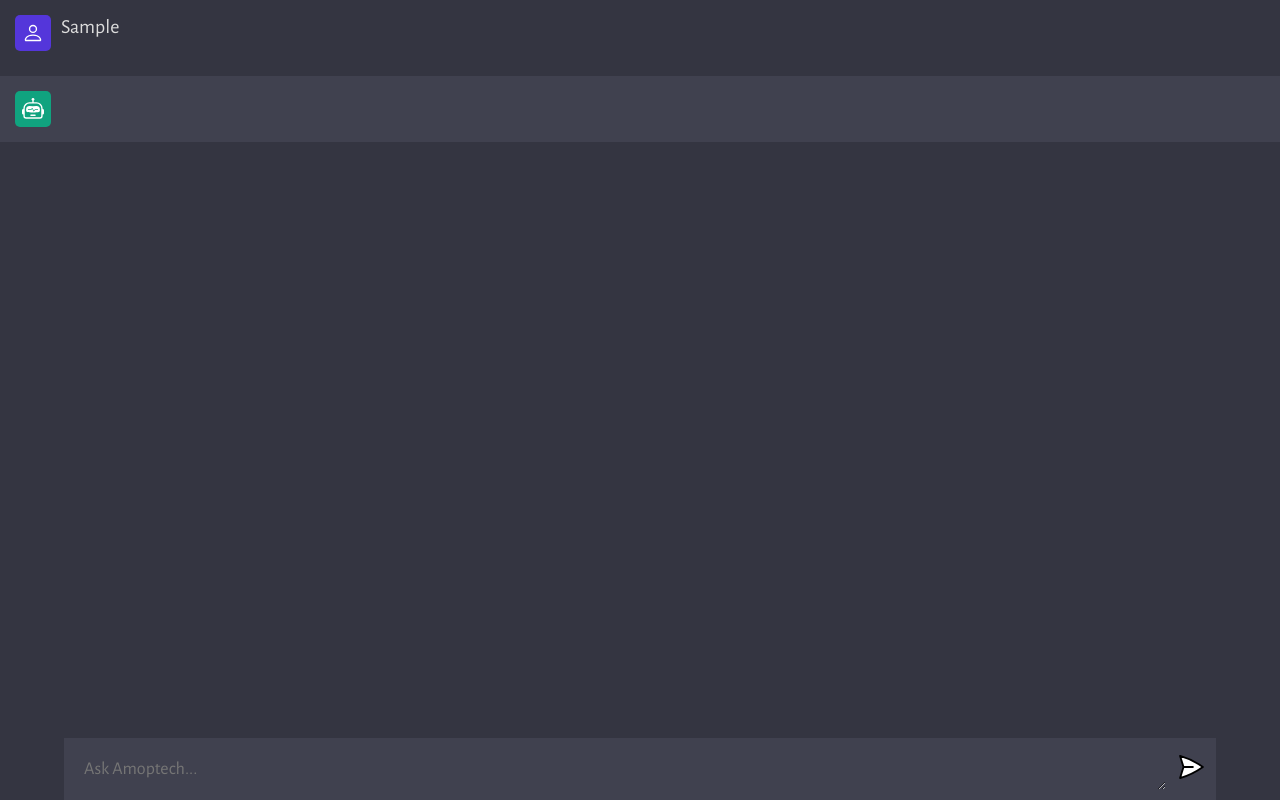
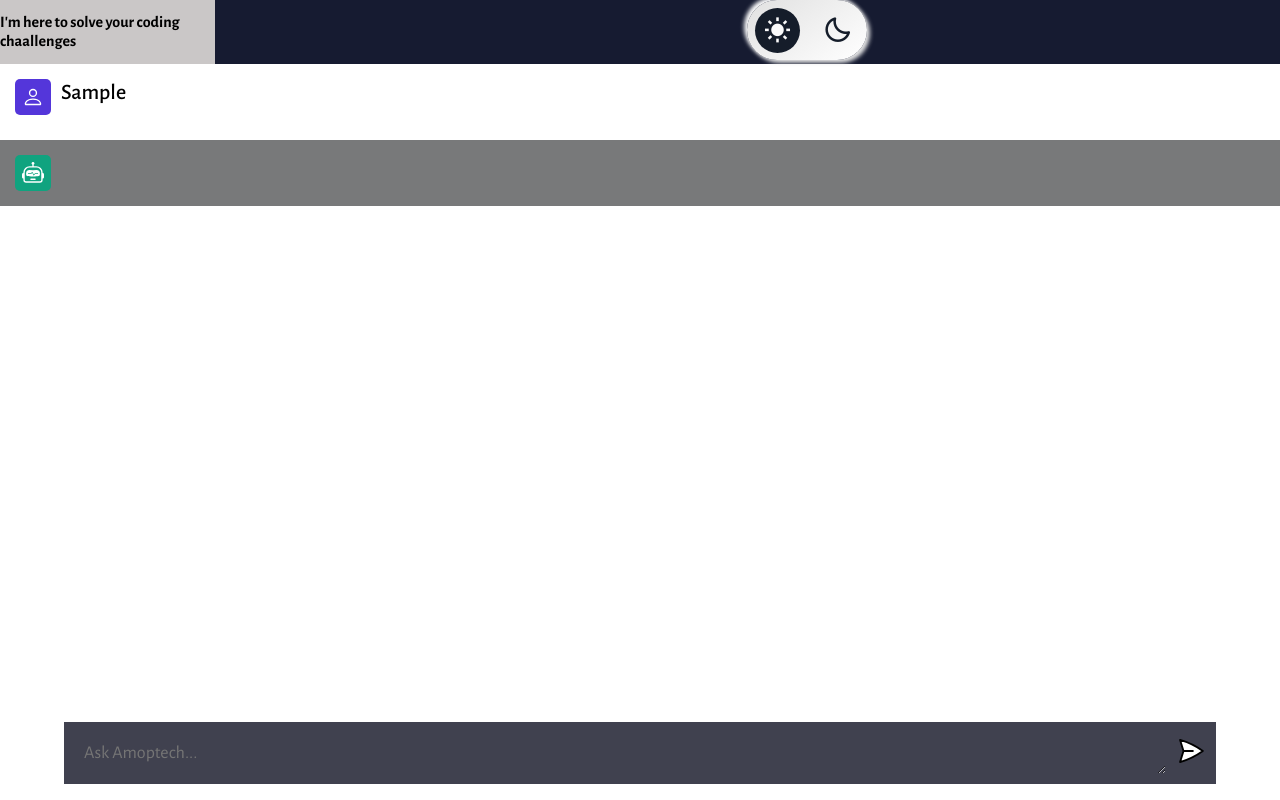
Before and after one commit to Alabere-coder/Amope, a website built with Vite: page client/index.html in a window 1280 px wide. Both pictures are taken after typing "Sample" into the empty fields and a click on the button 1191 px from the left and 769 px from the top of the page. Built offline with nearby package versions, Linux system fonts and the light colour scheme; no server answers.

Commit message:
nav added

```diff
--- a/client/index.html
+++ b/client/index.html
@@ -5,15 +5,27 @@
   <meta charset="UTF-8" />
   <link rel="icon" type="image/svg+xml" href="/EVEIcon.png" />
   <meta name="viewport" content="width=device-width, initial-scale=1.0" />
+  <link href="https://unpkg.com/boxicons@2.1.2/css/boxicons.min.css" rel="stylesheet">
   <link rel="stylesheet" href="/style.css">
   <title>AMOPTECH</title>
 </head>
 
 <body>
+  <nav class="light">
+    <h4>I'm here to solve your coding chaallenges</h4>
+    <div class="nav__container">
+
+      <input type="checkbox" id="toggle">
+      <label class="toggle" for="toggle">
+        <i class="bx bxs-sun"></i>
+        <i class="bx bx-moon"></i>
+        <span class="ball"></span>
+      </label>
+    </div>
+  </nav>
   <div id="app">
     <div id="chat__container"></div>
     <form action="">
-      <!-- <input type="text" name="prompt" placeholder="Ask Amoptech..." /> -->
       <textarea name="prompt" id="" cols="1" rows="1" placeholder="Ask Amoptech..."></textarea>
       <button type="submit"><img src="./assets/send.svg" /></button>
     </form>
--- a/client/main.js
+++ b/client/main.js
@@ -118,3 +118,18 @@ form.addEventListener('keyup', (e) => {
     handleSubmit(e)
   }
 })
+
+
+
+const body = document.querySelector("body");
+const toggle = document.querySelector("#toggle");
+const sunIcon = document.querySelector(".toggle .bxs-sun");
+const moonIcon = document.querySelector(".toggle .bx-moon");
+
+toggle.addEventListener("change", () => {
+
+  body.classList.toggle("dark");
+  sunIcon.className = sunIcon.className == "bx bxs-sun" ? "bx bx-sun" : "bx bxs-sun";
+  moonIcon.className = moonIcon.className == "bx bxs-moon" ? "bx bx-moon" : "bx bxs-moon";
+
+});
--- a/client/style.css
+++ b/client/style.css
@@ -7,14 +7,26 @@
   font-family: "Alegreya Sans", sans-serif;
 }
 
-body {
+/* body {
   background: #343541;
+} */
+
+.nav__container{
+  height: 4rem;
+  width: 100vw;
+  background: #161b31;
+}
+.nav__container h4 {
+  display: flex;
+  align-items: center;
+
+  padding: 10px;
 }
 
 #app {
   width: 100vw;
-  height: 100vh;
-  background: #343541;
+  height: 90vh;
+  /* background: #343541; */
 
   display: flex;
   flex-direction: column;
@@ -50,7 +62,8 @@ body {
 }
 
 .ai {
-  background: #40414F;
+  background: #78797a;
+  font-weight: 400;
 }
 
 .chat {
@@ -89,8 +102,9 @@ body {
 .message {
   flex: 1;
 
-  color: #dcdcdc;
-  font-size: 20px;
+  color: #000000;
+  font-size: 22px;
+  font-weight: 500;
 
   max-width: 100%;
   overflow-x: scroll;
@@ -149,101 +163,97 @@ form img {
 }
 
 
+nav {
 
-/* :root {
-  font-family: Inter, Avenir, Helvetica, Arial, sans-serif;
-  font-size: 16px;
-  line-height: 24px;
-  font-weight: 400;
-
-  color-scheme: light dark;
-  color: rgba(255, 255, 255, 0.87);
-  background-color: #242424;
-
-  font-synthesis: none;
-  text-rendering: optimizeLegibility;
-  -webkit-font-smoothing: antialiased;
-  -moz-osx-font-smoothing: grayscale;
-  -webkit-text-size-adjust: 100%;
+    display: flex;
+    align-items: center;
+    justify-content: center;
+    transition: .2s;
 }
 
-a {
-  font-weight: 500;
-  color: #646cff;
-  text-decoration: inherit;
-}
-a:hover {
-  color: #535bf2;
+.toggle {
+    cursor: pointer;
+    position: relative;
+
+    left: 50%;
+    display: flex;
+    justify-content: space-between;
+    width: 120px;
+    height: 60px;
+    border-radius: 60px;
+    transition: .2s;
 }
 
-body {
-  margin: 0;
-  display: flex;
-  place-items: center;
-  min-width: 320px;
-  min-height: 100vh;
+.toggle i {
+    width: 50%;
+    line-height: 60px;
+    text-align: center;
+    font-size: 30px;
+    z-index: 1;
 }
 
-h1 {
-  font-size: 3.2em;
-  line-height: 1.1;
+.toggle .ball {
+    position: absolute;
+    width: 45px;
+    height: 45px;
+    margin: 7.5px;
+    border-radius: 50%;
+    transition: .3s ease-out;
 }
 
-#app {
-  max-width: 1280px;
-  margin: 0 auto;
-  padding: 2rem;
-  text-align: center;
+input {
+    display: none;
 }
 
-.logo {
-  height: 6em;
-  padding: 1.5em;
-  will-change: filter;
-}
-.logo:hover {
-  filter: drop-shadow(0 0 2em #646cffaa);
-}
-.logo.vanilla:hover {
-  filter: drop-shadow(0 0 2em #f7df1eaa);
+/*
+    -- Light Mode --
+*/
+
+.light {
+    background: #cac7c7;
 }
 
-.card {
-  padding: 2em;
+.light .toggle {
+    background: linear-gradient(145deg, #e1e1e1, #fff);
+    box-shadow: 3px 3px 4px #e6e6e6,
+                -3px -3px 4px #ffffff;
 }
 
-.read-the-docs {
-  color: #888;
+.light .toggle .bxs-sun {
+    color: #fafafa;
 }
 
-button {
-  border-radius: 8px;
-  border: 1px solid transparent;
-  padding: 0.6em 1.2em;
-  font-size: 1em;
-  font-weight: 500;
-  font-family: inherit;
-  background-color: #1a1a1a;
-  cursor: pointer;
-  transition: border-color 0.25s;
-}
-button:hover {
-  border-color: #646cff;
-}
-button:focus,
-button:focus-visible {
-  outline: 4px auto -webkit-focus-ring-color;
+.light .toggle .bx-moon {
+    color: #151d2a;
 }
 
-@media (prefers-color-scheme: light) {
-  :root {
-    color: #213547;
-    background-color: #ffffff;
-  }
-  a:hover {
-    color: #747bff;
-  }
-  button {
-    background-color: #f9f9f9;
-  }
-} */
+.light .toggle .ball {
+    background: #151d2a;
+}
+
+/*
+    -- Dark Mode --
+*/
+
+.dark {
+    background: #151d2a;
+}
+
+.dark .toggle {
+    background: #151d2a;
+    box-shadow: 3px 3px 3px #0e131b,
+                -3px -3px 3px #1c2739;
+}
+
+.dark .toggle .bx-sun {
+    color: #fafafa;
+}
+
+.dark .toggle .bxs-moon {
+    color: #151d2a;
+}
+
+.dark .toggle .ball {
+    background: #fafafa;
+    transform: translateX(60px);
+}
```
